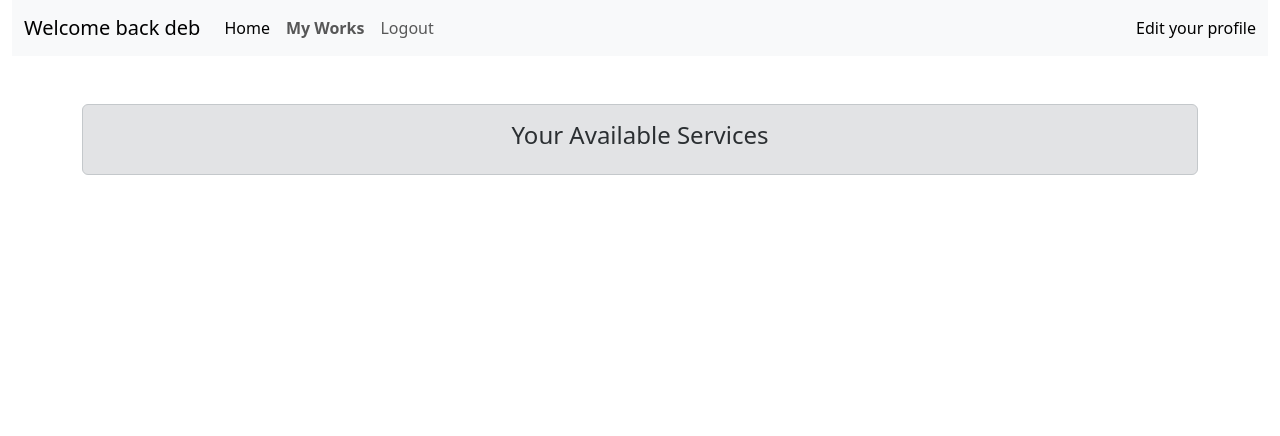
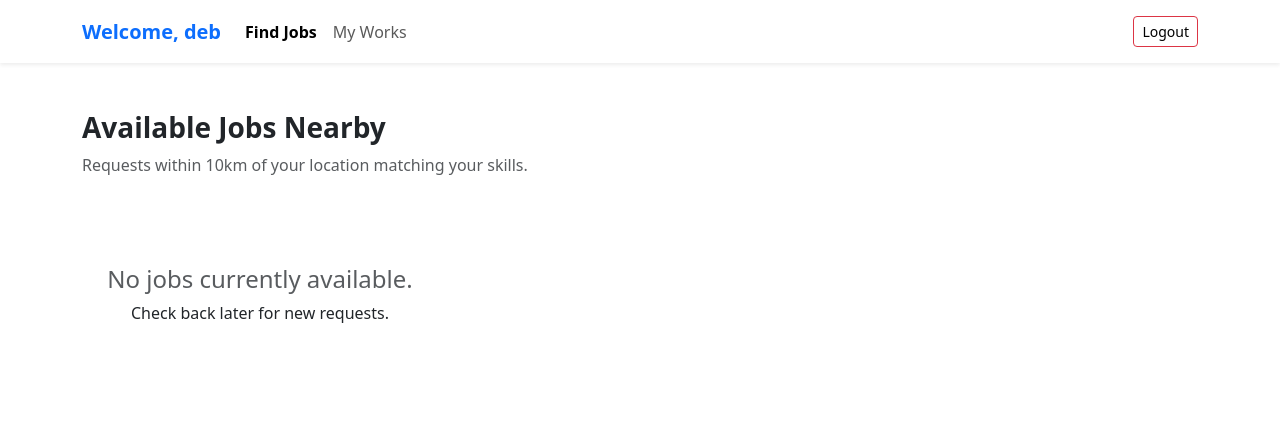
Before and after one commit to Debjeet-Dey/local_service_app, a Flask app: page /provider_dashboard in a window 1280 px wide. Shown: the top 436 px of the page. Run offline with Flask 3, Linux system fonts and the light colour scheme; a user stored in the database is signed in; data comes from the database, SQL or seed files in the repository.

Commit message:
provider_dashboard.html UI update and clean up

```diff
--- a/templates/provider/provider_dashboard.html
+++ b/templates/provider/provider_dashboard.html
@@ -1,12 +1,15 @@
 {% extends 'base.html' %}
 {% block head %}
-<title>Provider Dashboard Home</title>
+<title>Provider Dashboard</title>
 {% endblock head %}
+
 {% block body %}
-<div class="container-fluid"><!-- Nav bar -->
-  <nav class="navbar navbar-expand-lg bg-body-tertiary">
-    <div class="container-fluid">
-      <a class="navbar-brand" href="#">Welcome back {{user.full_name}}</a>
+
+<nav class="navbar navbar-expand-lg navbar-light bg-white shadow-sm sticky-top">
+  <div class="container">
+    <a class="navbar-brand fw-bold text-primary" href="#">
+      <i class="bi bi-tools"></i> Welcome, {{user.full_name}}
+    </a>
     <button class="navbar-toggler" type="button" data-bs-toggle="collapse" data-bs-target="#navbarText"
       aria-controls="navbarText" aria-expanded="false" aria-label="Toggle navigation">
       <span class="navbar-toggler-icon"></span>
@@ -14,71 +17,97 @@
     <div class="collapse navbar-collapse" id="navbarText">
       <ul class="navbar-nav me-auto mb-2 mb-lg-0">
         <li class="nav-item">
-            <a class="nav-link active" aria-current="page" href="#">Home</a>
+          <a class="nav-link active fw-bold" aria-current="page" href="#">Find Jobs</a>
         </li>
-
         <li class="nav-item">
-            <a class="nav-link fw-bold" href="{{ url_for('my_works') }}">My Works</a>
-          </li>
-
-          <li class="nav-item">
-            <a class="nav-link" href="{{url_for('logout')}}">Logout</a>
+          <a class="nav-link" href="{{ url_for('my_works') }}">My Works</a>
         </li>
       </ul>
       <span class="navbar-text">
-          <a class="nav-link" href="#">Edit your profile</a>
+        <a href="{{url_for('logout')}}" class="btn btn-outline-danger btn-sm">Logout</a>
       </span>
     </div>
   </div>
 </nav>
+
+<div class="container py-5">
+
+  <div class="d-flex justify-content-between align-items-center mb-4">
+    <div>
+      <h3 class="fw-bold text-dark">Available Jobs Nearby</h3>
+      <p class="text-muted">Requests within 10km of your location matching your skills.</p>
     </div>
-<div class="container"><!-- main container -->
-  <div class="alert alert-secondary mt-5 text-center" role="alert"><!-- "parking lots" header -->
-    <strong>
-      <h4>Your Available Services</h4>
-    </strong>
   </div>
-  <div class="container"><!-- this is 4 columns grid -->
-    <div class="row row-cols-1 row-cols-md-2 row-cols-lg-4 g-4">
-      <!--<div class=""row row-cols-1 row-cols-md-2 row-cols-lg-4 g-4"">, this is taken from gpt, it makes the grid responsive and g-4 means gap between rows and cols -->
+
+  {% with messages = get_flashed_messages() %}
+    {% if messages %}
+      {% for message in messages %}
+        <div class="alert alert-info alert-dismissible fade show" role="alert">
+          {{ message }}
+          <button type="button" class="btn-close" data-bs-dismiss="alert" aria-label="Close"></button>
+        </div>
+      {% endfor %}
+    {% endif %}
+  {% endwith %}
+
+  <div class="row row-cols-1 row-cols-md-2 row-cols-lg-3 g-4">
+
     {% for req in requests %}
-      {% if distance_km(req.con_latitude, req.con_longitude, user.latitude, user.longitude) <= 10 %} <div class="col">
-        <!-- this is the column -->
+      {% if distance_km(req.con_latitude, req.con_longitude, user.latitude, user.longitude) <= 10 %}
+      <div class="col">
 
+        <div class="card h-100 shadow-sm border-0 position-relative transition-hover">
 
+          {% if req.id in bid_request_ids %}
+          <div class="position-absolute top-0 end-0 m-3">
+            <span class="badge bg-success rounded-pill shadow-sm">
+              <svg xmlns="http://www.w3.org/2000/svg" width="16" height="16" fill="currentColor" class="bi bi-check2-circle me-1" viewBox="0 0 16 16">
+                <path d="M2.5 8a5.5 5.5 0 0 1 8.25-4.764.5.5 0 0 0 .5-.866A6.5 6.5 0 1 0 14.5 8a.5.5 0 0 0-1 0 5.5 5.5 0 1 1-11 0"/>
+                <path d="M15.354 3.354a.5.5 0 0 0-.708-.708L8 9.293 5.354 6.646a.5.5 0 1 0-.708.708l3 3a.5.5 0 0 0 .708 0z"/>
+              </svg>
+              Bid Sent
+            </span>
+          </div>
+          {% endif %}
 
-        <div class="card" style="width: 18rem;"><!-- within the column, this is the column content, a card -->
-          <div class="card-body text-center"><!-- card body -->
+          <div class="card-body pt-4">
+            <h5 class="card-title fw-bold text-dark">{{ req.service_type }}</h5>
+
+            <h6 class="card-subtitle mb-3 text-success fw-bold">
+              Budget: ${{ req.budget }}
+            </h6>
+
+            <p class="card-text text-muted">
+              {{ req.desc }}
+            </p>
+          </div>
+
+          <div class="card-footer bg-transparent border-top-0 pb-4">
+            <div class="d-grid gap-2">
               {% if req.id in bid_request_ids %}
-            <svg xmlns="http://www.w3.org/2000/svg" width="16" height="16" fill="currentColor"
-              class="bi bi-check2-circle" viewBox="0 0 16 16">
-              <path
-                d="M2.5 8a5.5 5.5 0 0 1 8.25-4.764.5.5 0 0 0 .5-.866A6.5 6.5 0 1 0 14.5 8a.5.5 0 0 0-1 0 5.5 5.5 0 1 1-11 0" />
-              <path
-                d="M15.354 3.354a.5.5 0 0 0-.708-.708L8 9.293 5.354 6.646a.5.5 0 1 0-.708.708l3 3a.5.5 0 0 0 .708 0z" />
-            </svg>
-            {% endif %}
-            <h5 class="card-title">{{req.service_type}}</h5>
-            <h6 class="card-subtitle mb-2 text-muted">{{req.budget}}</h6>
-            <p class="card-text">{{req.desc}}</p>
-            {% if req.id in bid_request_ids %}
-
-            <button class="btn btn-primary disabled" disabled>Place Bid</button>
-
-            <a href="{{url_for('edit_bid', serv_id=req.id)}}" class="btn btn-secondary" role="button">Edit</a>
+                <button class="btn btn-secondary disabled" disabled>Bid Placed</button>
+                <a href="{{url_for('edit_bid', serv_id=req.id)}}" class="btn btn-outline-primary">
+                  Edit My Bid
+                </a>
               {% else %}
-            <a href="{{url_for('place_bid', serv_id=req.id)}}" class="btn btn-primary" role="button">Place Bid</a>
-            <a href="#" class="btn btn-secondary disabled d-none" role="button">Edit</a>
+                <a href="{{url_for('place_bid', serv_id=req.id)}}" class="btn btn-primary">
+                  Place Bid Now
+                </a>
               {% endif %}
             </div>
           </div>
 
         </div>
+      </div>
       {% endif %}
+    {% else %}
+      <div class="col-12 text-center py-5">
+        <h4 class="text-muted">No jobs currently available.</h4>
+        <p>Check back later for new requests.</p>
+      </div>
     {% endfor %}
-  </div>
+
   </div>
 </div>
 
-
 {% endblock body %}
--- a/updates.txt
+++ b/updates.txt
@@ -31,3 +31,5 @@
 {{consumer_dashboard.html UI update and clean up}}
 
 {{service_request.html UI update and clean up}}
+
+{{provider_dashboard.html UI update and clean up}}
```
Lines whose indentation alone changed are shown as unchanged.
